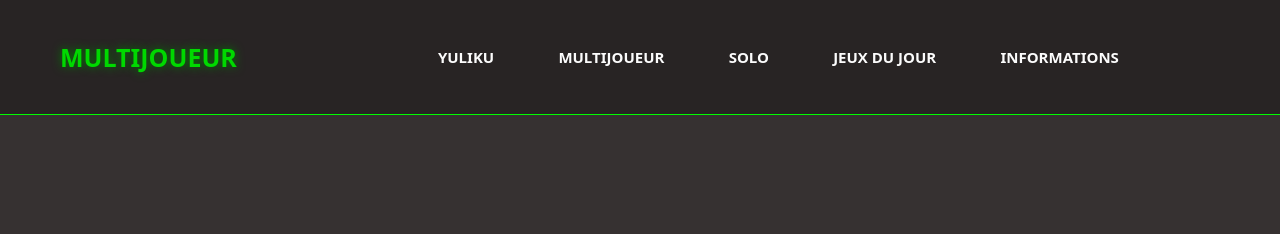
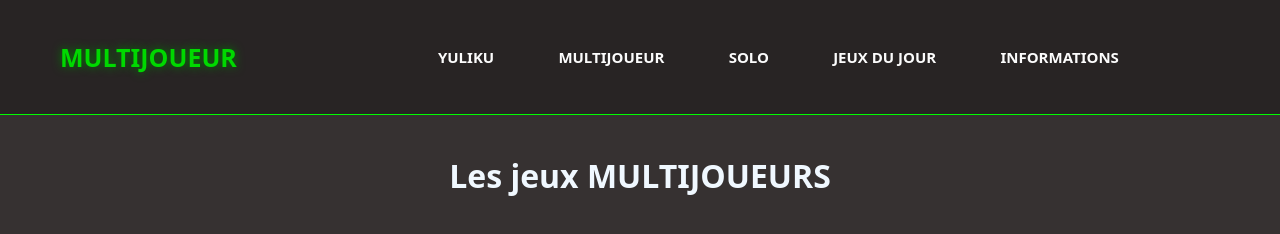
Before and after one commit to MonGrosLard/YULIKU, a plain HTML site: page multi.html in a window 1280 px wide. Drawn offline with Linux system fonts and the light colour scheme.

Commit message:
Update multi.html

```diff
--- a/multi.html
+++ b/multi.html
@@ -24,5 +24,11 @@
             <a href="menu.html"><img src="IMG/hamburger-menu-icon-white-15.jpg" alt="menu"></a>
         </div>
     </Header>
+
+    <br><br><br><br><br><br><br>
+
+    <div class="content">
+        <h1>Les jeux <strong>MULTIJOUEURS</strong></h1>
+    </div>
 </body>
 </html>
```
